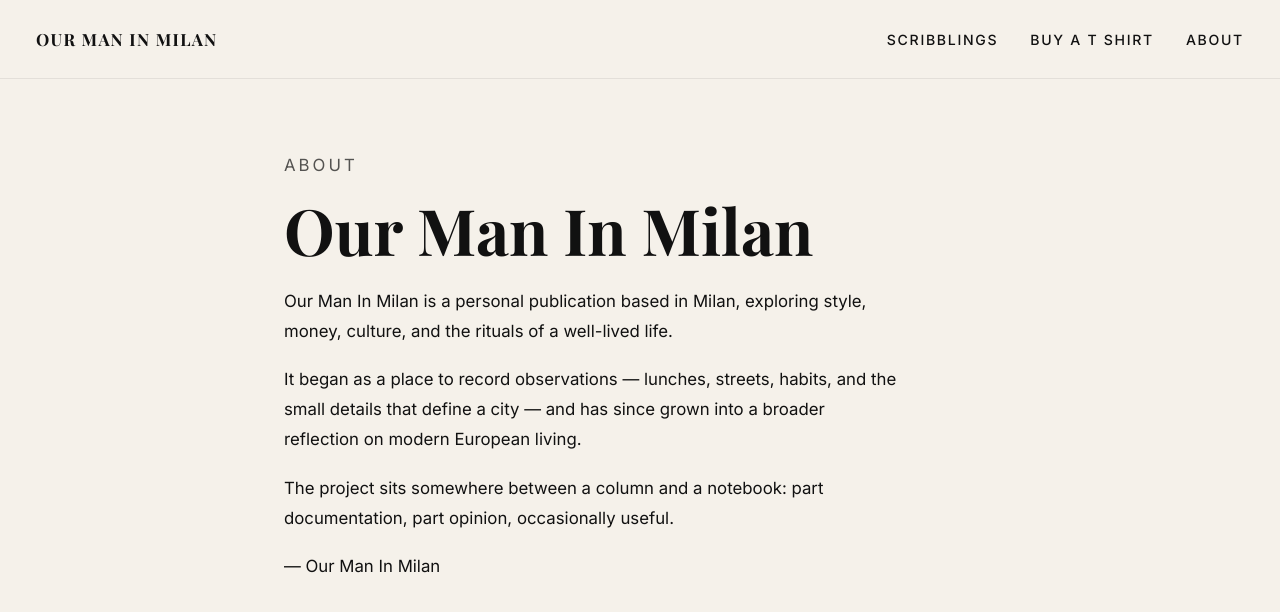
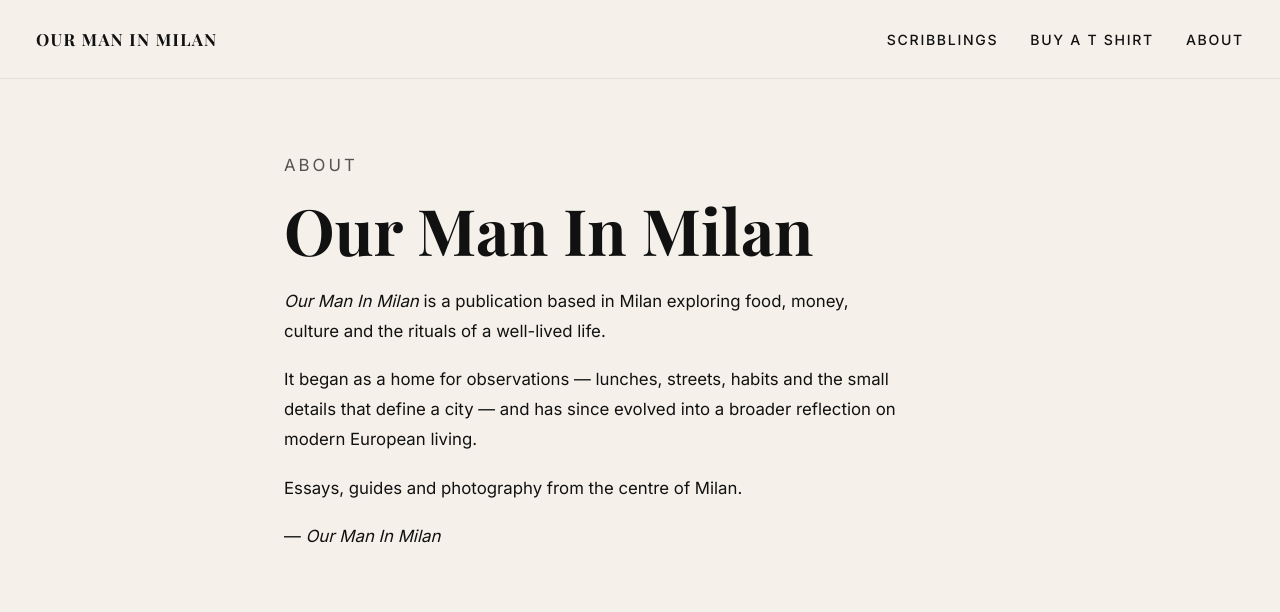
Before and after one commit to stuartfreaks/our-man-in-milan, a Next.js app: page /about in a window 1280 px wide. Shown: the top 612 px of the page. Built offline with nearby package versions, Linux system fonts and the light colour scheme; a web font is replaced by a local one.

Commit message:
Refine About page copy

```diff
--- a/src/app/about/page.tsx
+++ b/src/app/about/page.tsx
@@ -22,22 +22,21 @@ export default function AboutPage() {
 
         <div className="aboutText">
           <p>
-            Our Man In Milan is a personal publication based in Milan, exploring
-            style, money, culture, and the rituals of a well-lived life.
+            <em>Our Man In Milan</em> is a publication based in Milan exploring
+            food, money, culture and the rituals of a well-lived life.
           </p>
 
           <p>
-            It began as a place to record observations — lunches, streets,
-            habits, and the small details that define a city — and has since
-            grown into a broader reflection on modern European living.
+            It began as a home for observations — lunches, streets, habits and
+            the small details that define a city — and has since evolved into a
+            broader reflection on modern European living.
           </p>
 
+          <p>Essays, guides and photography from the centre of Milan.</p>
+
           <p>
-            The project sits somewhere between a column and a notebook: part
-            documentation, part opinion, occasionally useful.
+            — <em>Our Man In Milan</em>
           </p>
-
-          <p>— Our Man In Milan</p>
         </div>
       </section>
     </main>
```
